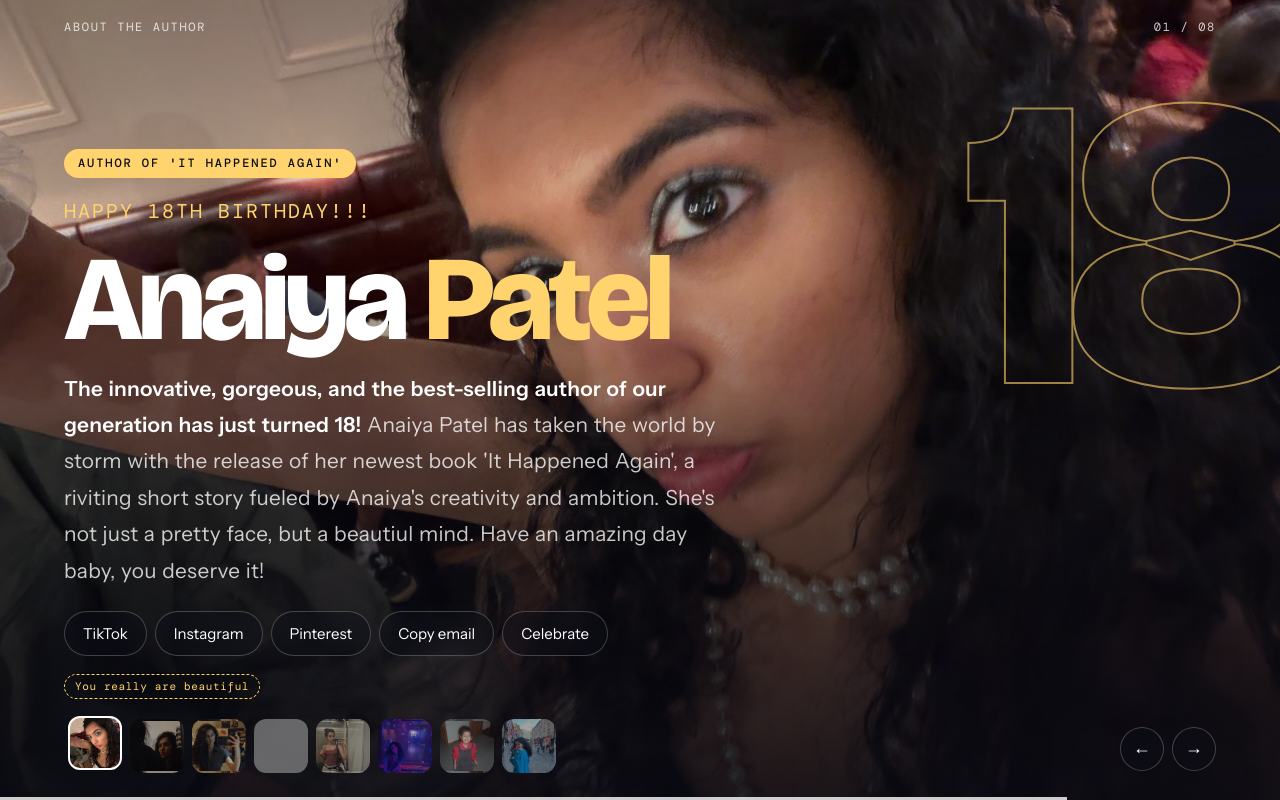
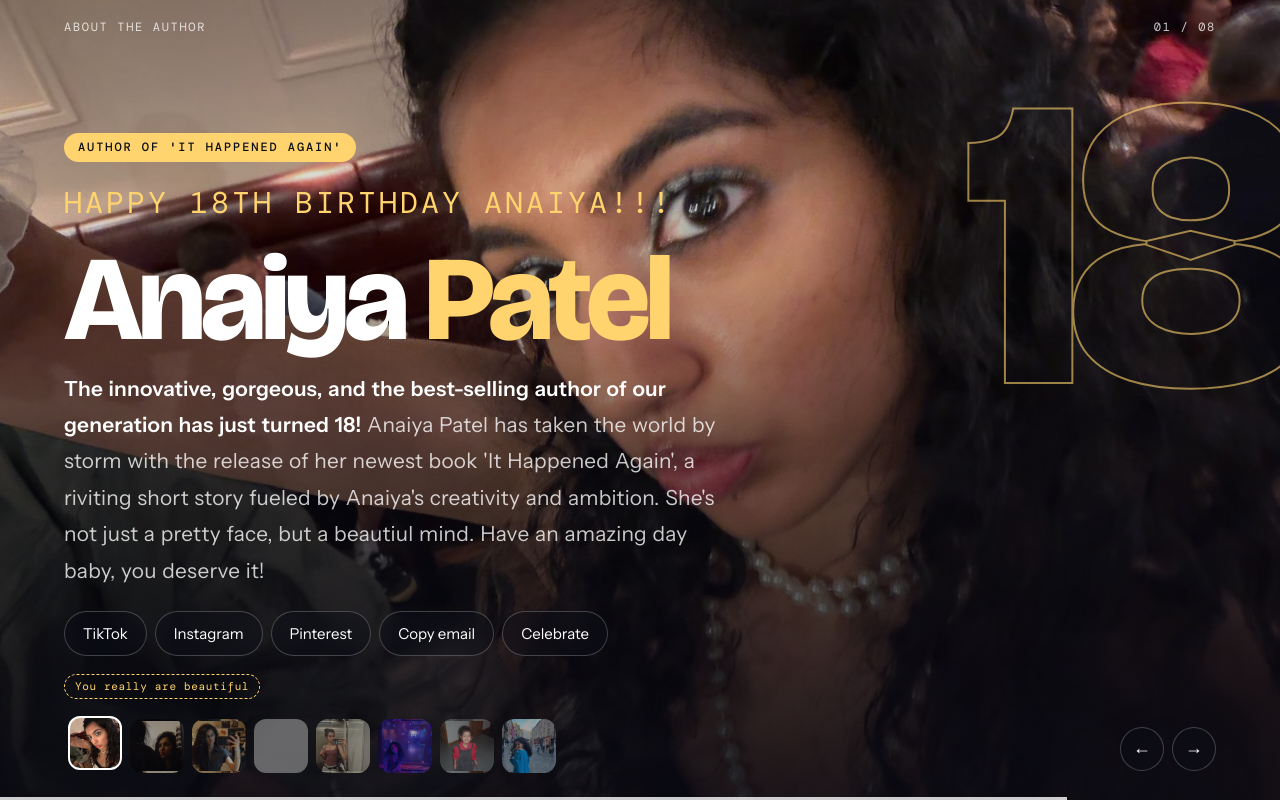
Before and after one commit to NinjaCatTKM/anaiya_18th, a plain HTML site: page index.html in a window 1280 px wide. Drawn offline with nearby package versions, Linux system fonts and the light colour scheme; grey boxes are pictures that could not be loaded.

Commit message:
Update birthday message for Anaiya

```diff
--- a/index.html
+++ b/index.html
@@ -37,7 +37,7 @@ body{margin:0;background:#0d0e15;color:var(--ink);font-family:var(--body);font-s
 .main{display:flex;flex-direction:column;gap:18px;max-width:680px;min-width:0}
 h1{font-family:var(--display);font-weight:800;font-size:clamp(3rem,12vw,7.5rem);line-height:.9;letter-spacing:-.04em;margin:0;text-wrap:balance;overflow-wrap:anywhere}
 h1 em{font-style:normal;color:var(--accent)}
-.book{font-family:var(--mono);font-size:20px;letter-spacing:.1em;text-transform:uppercase;color:var(--accent)}
+.book{font-family:var(--mono);font-size:30px;letter-spacing:.1em;text-transform:uppercase;color:var(--accent)}
 .bio{margin:0;font-size:clamp(1.05rem,2.6vw,1.3rem);line-height:1.75;letter-spacing:.01em;word-spacing:.06em;color:var(--ink-soft);max-width:56ch;max-height:34vh;overflow-y:auto;scrollbar-width:none}
 .bio::-webkit-scrollbar{display:none}
 .bio b{color:var(--ink);font-weight:600}
@@ -111,7 +111,7 @@ h1 em{font-style:normal;color:var(--accent)}
   <div>
     <div class="main">
       <span class="bday">Author of 'It Happened Again'</span>
-      <span class="book">Happy 18th Birthday!!!</span>
+      <span class="book">Happy 18th Birthday Anaiya!!!</span>
       <h1>Anaiya <em>Patel</em></h1>
       <p class="bio"><b>The innovative, gorgeous, and the best-selling author of our generation has just turned 18!</b> Anaiya Patel has taken the world by storm with the release of her newest book 'It Happened Again', a riviting short story fueled by Anaiya's creativity and ambition. She's not just a pretty face, but a beautiul mind. Have an amazing day baby, you deserve it!</p>
       <div class="actions">
```
